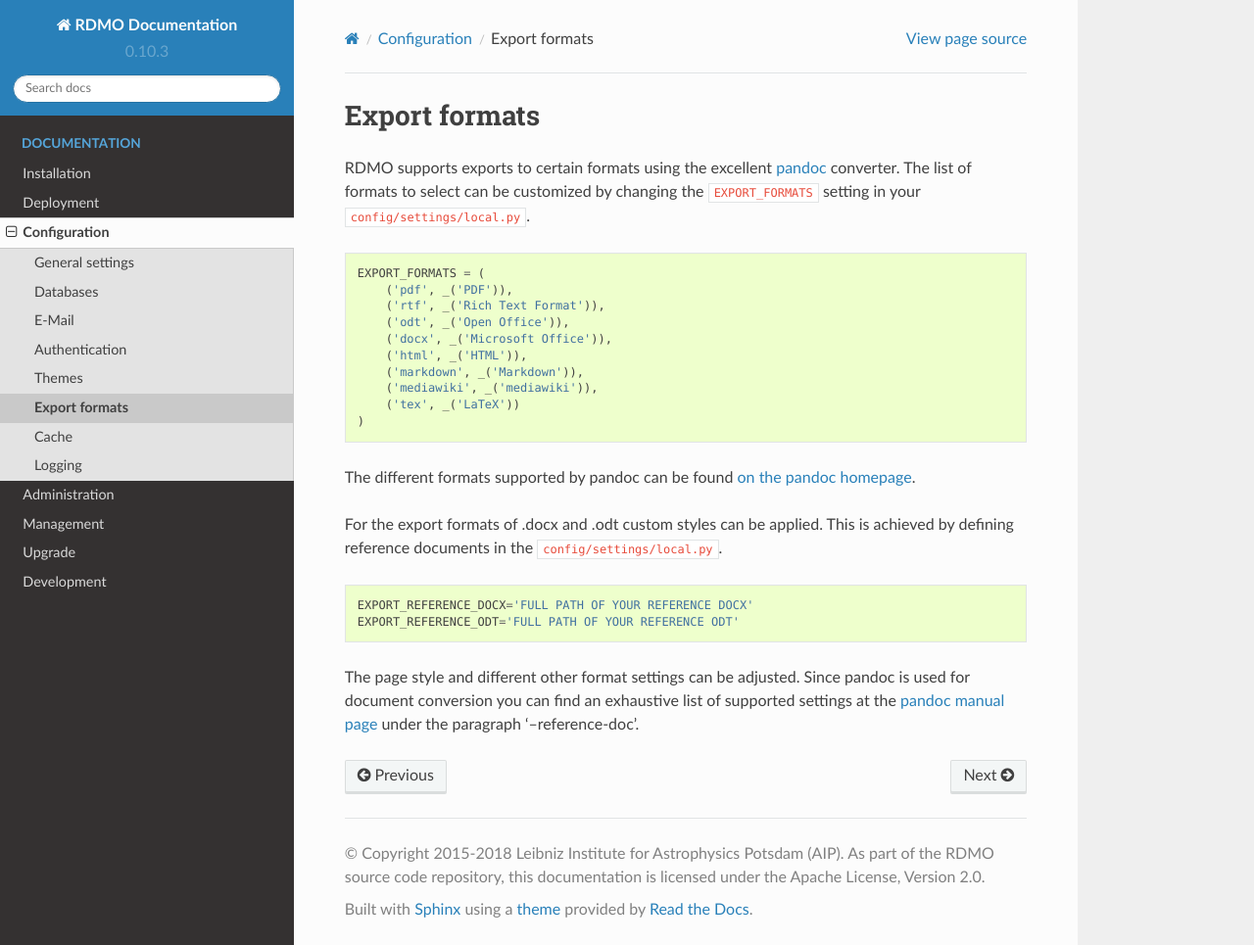
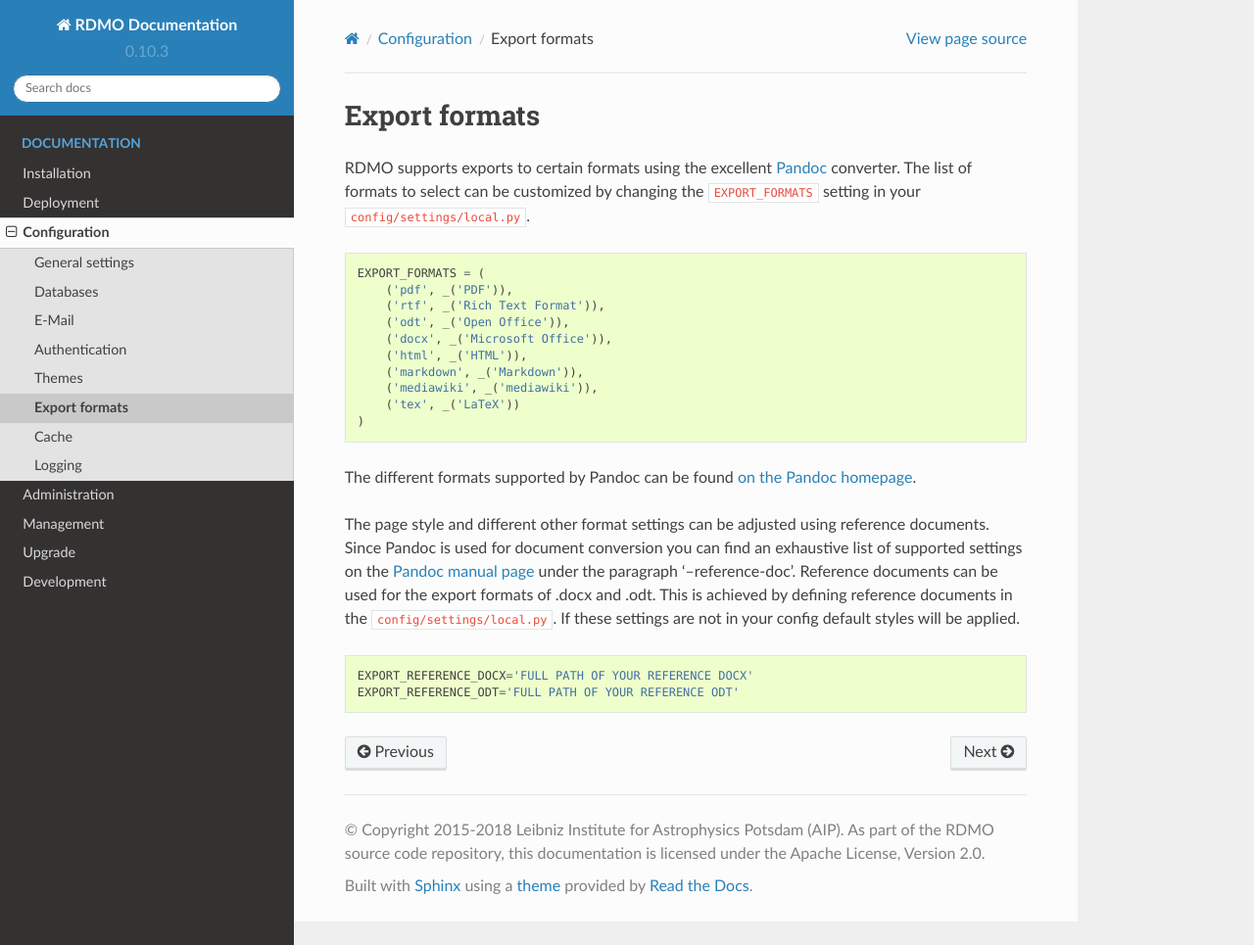
Before and after one commit to rdmorganiser/rdmo-docs, a Sphinx documentation site: the page built from docs/configuration/export-formats.rst, in a window 1280 px wide and 965 px high. Shown: the whole window at 98% size. Built offline with Sphinx 7.4.7 and the Read the Docs theme 2.0.0, drawn with Linux system fonts in a browser that asks for light colours.

Commit message:
Fix spelling

```diff
--- a/docs/configuration/export-formats.rst
+++ b/docs/configuration/export-formats.rst
@@ -1,7 +1,7 @@
 Export formats
 --------------
 
-RDMO supports exports to certain formats using the excellent `pandoc <https://pandoc.org/>`_ converter. The list of formats to select can be customized by changing the ``EXPORT_FORMATS`` setting in your ``config/settings/local.py``.
+RDMO supports exports to certain formats using the excellent `Pandoc <https://pandoc.org/>`_ converter. The list of formats to select can be customized by changing the ``EXPORT_FORMATS`` setting in your ``config/settings/local.py``.
 
 .. code:: python
 
@@ -16,13 +16,11 @@
         ('tex', _('LaTeX'))
     )
 
-The different formats supported by pandoc can be found `on the pandoc homepage <https://pandoc.org/>`_.
+The different formats supported by Pandoc can be found `on the Pandoc homepage <https://pandoc.org/>`_.
 
-For the export formats of .docx and .odt custom styles can be applied. This is achieved by defining reference documents in the ``config/settings/local.py``.
+The page style and different other format settings can be adjusted using reference documents. Since Pandoc is used for document conversion you can find an exhaustive list of supported settings on the `Pandoc manual page <https://pandoc.org/MANUAL.html>`_ under the paragraph '--reference-doc'. Reference documents can be used for the export formats of .docx and .odt. This is achieved by defining reference documents in the ``config/settings/local.py``. If these settings are not in your config default styles will be applied.
 
 .. code:: python
 
     EXPORT_REFERENCE_DOCX='FULL PATH OF YOUR REFERENCE DOCX'
     EXPORT_REFERENCE_ODT='FULL PATH OF YOUR REFERENCE ODT'
-
-The page style and different other format settings can be adjusted. Since pandoc is used for document conversion you can find an exhaustive list of supported settings at the `pandoc manual page <https://pandoc.org/MANUAL.html>`_ under the paragraph '--reference-doc'.
```
